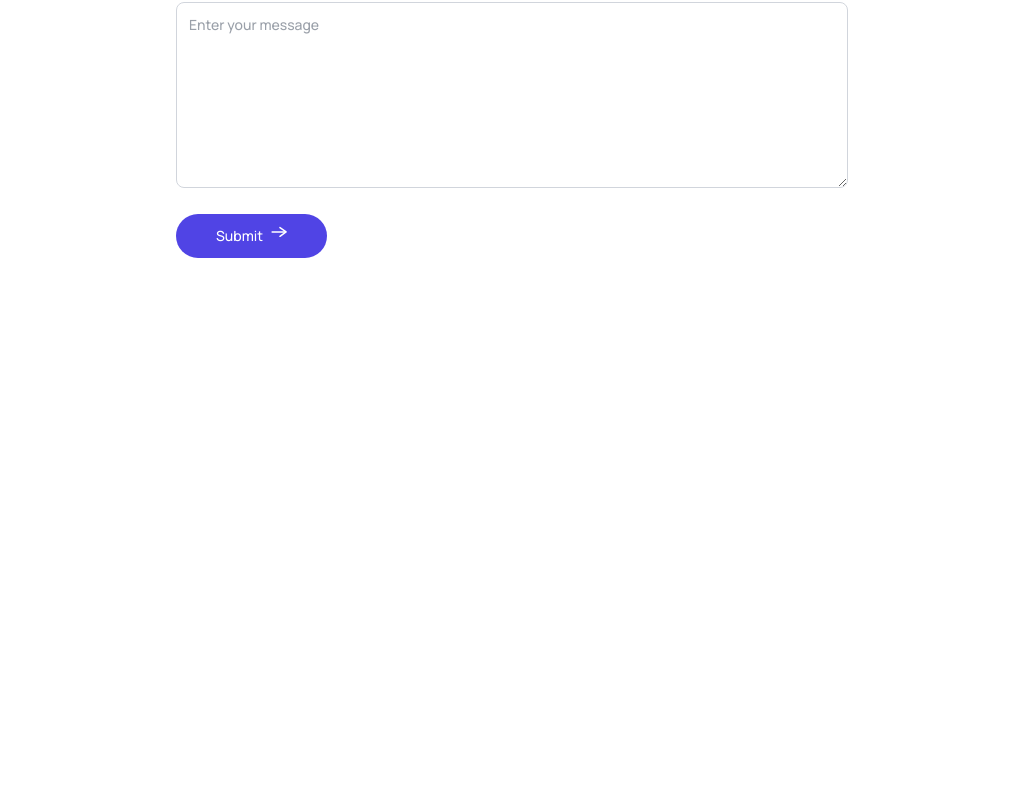
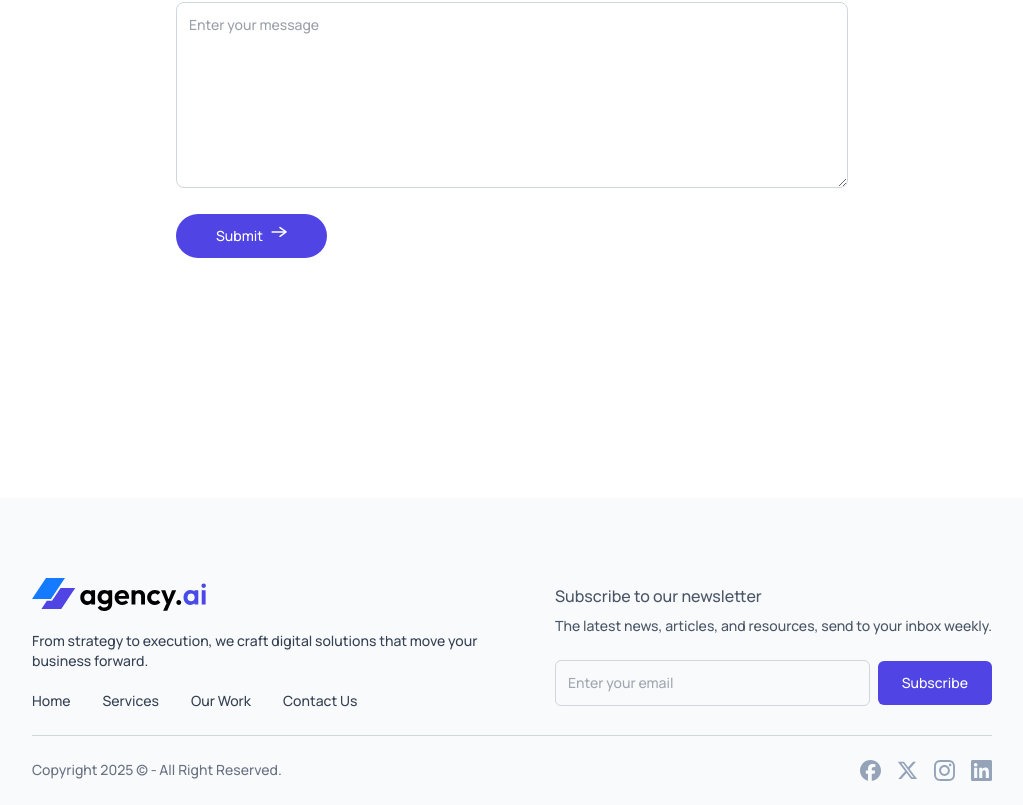
Before and after one commit to krantikumar09/agency.ai-landing-page, a React (Vite) app: page / in a window 1280 px wide. Shown: the part 3468-4273 px from the top of the page, without its empty margins (128-1151 px from the left). Before the commit the page ends 3806 px from the top, so only its background shows below. Built offline with nearby package versions, Linux system fonts and the light colour scheme.

Commit message:
Footer section completed.

```diff
--- a/src/App.jsx
+++ b/src/App.jsx
@@ -7,6 +7,7 @@
 import Teams from "./components/Teams";
 import ContactUs from "./components/ContactUs";
 import { Toaster } from 'react-hot-toast';
+import Footer from "./components/Footer";
 
 function App() {
   const [theme, setTheme] = useState(
@@ -23,6 +24,7 @@
       <OurWork/>
       <Teams/>
       <ContactUs/>
+      <Footer theme={theme}/>
     </div>
   );
 }
--- a/src/components/ContactUs.jsx
+++ b/src/components/ContactUs.jsx
@@ -33,7 +33,7 @@
   };
 
   return (
-    <div className="flex flex-col items-center gap-6 py-20 px-4 sm:px-12 lg:px-24 xl:px-40 text-center w-full overflow-hidden text-gray-700 dark:text-white">
+    <div id="contact-us" className="flex flex-col items-center gap-6 py-20 px-4 sm:px-12 lg:px-24 xl:px-40 text-center w-full overflow-hidden text-gray-700 dark:text-white">
       <Title
         title="Reach out to us"
         desc="From strategy to execution, we craft digital solutions that move your business forward."
--- /dev/null
+++ b/src/components/Footer.jsx
@@ -0,0 +1,54 @@
+import React from 'react'
+import assets from '../assets/assets'
+
+const Footer = ({ theme }) => {
+  return (
+    <footer className='bg-slate-50 dark:bg-gray-900 pt-10 sm:pt-20 mt-20 sm:mt-40 px-4 sm:px-10 lg:px-24 xl:px-40'>
+
+        {/* top */}
+        <div className='flex justify-between lg:items-center max-lg:flex-col gap-10'>
+            <div className='space-y-5 text-sm text-gray-700 dark:text-gray-400'>
+                <img src={theme === 'dark' ? assets.logo_dark : assets.logo} className='w-32 sm:w-44' alt="" />
+                <p className='max-w-md'>From strategy to execution, we craft digital solutions that move your business forward.</p>
+
+                <ul className='flex gap-8'>
+                    <li><a className='hover:text-primary' href="#home">Home</a></li>
+                    <li><a className='hover:text-primary' href="#services">Services</a></li>
+                    <li><a className='hover:text-primary' href="#our-work">Our Work</a></li>
+                    <li><a className='hover:text-primary' href="#contact-us">Contact Us</a></li>
+                </ul>
+            </div>
+
+            <div className='text-gray-600 dark:text-gray-400'>
+                <h3 className='font-semibold'>
+                    Subscribe to our newsletter
+                </h3>
+                <p className='text-sm mt-2 mb-6'>
+                    The latest news, articles, and resources, send to your inbox weekly.
+                </p>
+
+                <div className='flex items-center gap-2 text-sm'>
+                    <input type="text" placeholder='Enter your email' className='w-full p-3 text-sm outline-none rounded-md dark:text-gray-200 bg-transparent border border-gray-300 dark:border-gray-500'/>
+                    <button className='bg-primary text-white rounded-md px-6 py-3'>Subscribe</button>
+                </div>
+            </div>
+        </div>
+
+        <hr className='border-gray-300 dark:border-gray-600 my-6'/>
+
+        {/* bottom */}
+        <div className='pb-6 text-sm text-gray-500 flex justify-center sm:justify-between gap-4 flex-wrap'>
+            <p>Copyright 2025 &copy; - All Right Reserved.</p>
+            <div className='flex items-center justify-between gap-4'>
+                <img src={assets.facebook_icon} alt="Facebook" />
+                <img src={assets.twitter_icon} alt="Twitter" />
+                <img src={assets.instagram_icon} alt="Instagram" />
+                <img src={assets.linkedin_icon} alt="Linkedin" />
+            </div>
+        </div>
+
+    </footer>
+  )
+}
+
+export default Footer
```
